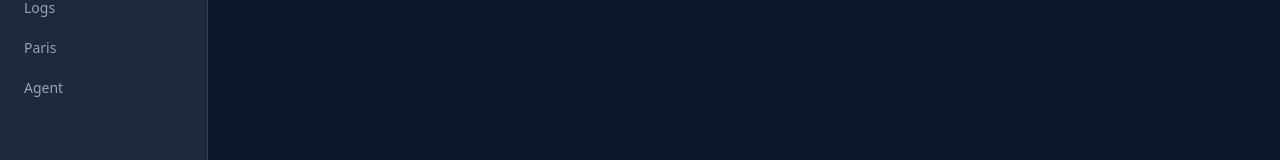
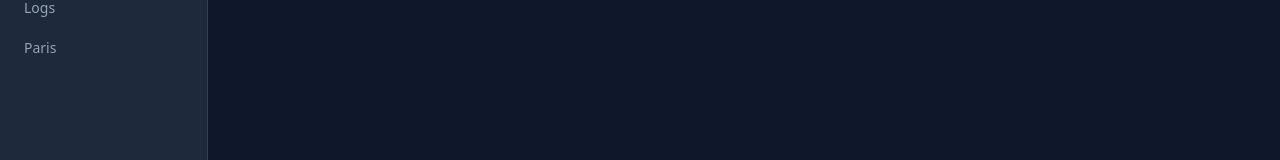
Before and after one commit to thomasBarille-ab/sportsPred, a Next.js app in the folder dashboard/: page /chat in a window 1280 px wide. Shown: the part 290-450 px from the top of the page. Built offline with nearby package versions, Linux system fonts and the light colour scheme.

Commit message:
refactor(dashboard): remove chat page from nav

```diff
--- a/dashboard/src/components/Nav.tsx
+++ b/dashboard/src/components/Nav.tsx
@@ -10,7 +10,6 @@ const links: NavLink[] = [
   { href: "/models",  label: "Modèles" },
   { href: "/logs",    label: "Logs" },
   { href: "/betting", label: "Paris" },
-  { href: "/chat",    label: "Agent" },
 ];
 
 export default function Nav() {
```
